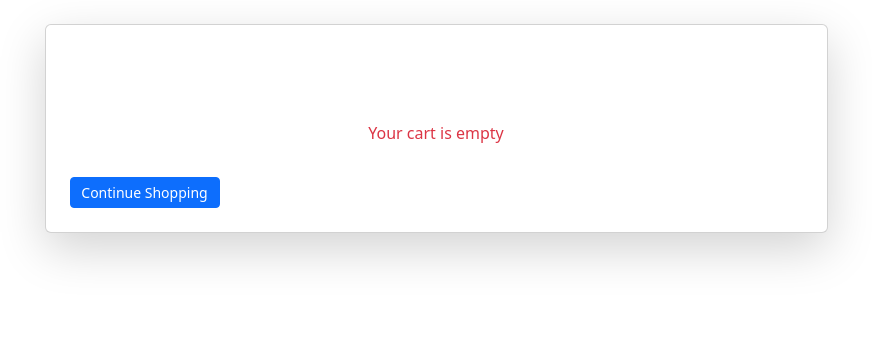
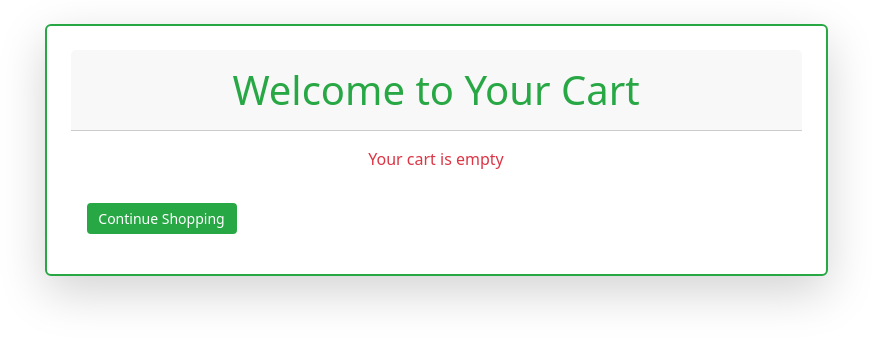
Before and after one commit to HarikaSu/React-final, a React (Create React App) app: page /cart in a window 1280 px wide. Shown: the top 344 px of the page, without its empty margins (204-1076 px from the left). Built offline with nearby package versions, Linux system fonts and the light colour scheme.

Commit message:
cartchanges

```diff
--- a/src/project/CartPage.js
+++ b/src/project/CartPage.js
@@ -28,251 +28,8 @@
 //   };
 
 //   const calculateTotal = () => {
-//     return cart.reduce((total, item) => total + item.Price.INR * item.quantity, 0);
-//   };
-
-//   return (
-//     <div className="container mt-4">
-//       <h2>Your Shopping Cart</h2>
-//       {cart.length === 0 ? (
-//         <p className="text-center text-danger">Your cart is empty</p>
-//       ) : (
-//         <>
-//           <ul className="list-group">
-//             {cart.map((item) => (
-//               <li key={item.id} className="list-group-item d-flex justify-content-between align-items-center">
-//                 <span>
-//                   <img
-//                     src={item.Img_Url}
-//                     alt={item.Product_Name}
-//                     style={{ width: "50px", height: "50px", marginRight: "10px" }}
-//                   />
-//                   {item.Product_Name} - ₹{item.Price.INR}
-//                 </span>
-//                 <div className="d-flex align-items-center">
-//                   <button
-//                     className="btn btn-sm btn-outline-secondary"
-//                     onClick={() => decrementQuantity(item.id)}
-//                   >
-//                     -
-//                   </button>
-//                   <span className="mx-2">{item.quantity}</span>
-//                   <button
-//                     className="btn btn-sm btn-outline-secondary"
-//                     onClick={() => incrementQuantity(item.id)}
-//                   >
-//                     +
-//                   </button>
-//                 </div>
-//               </li>
-//             ))}
-//           </ul>
-//           <h4>Total: ₹{calculateTotal()}</h4>
-//         </>
-//       )}
-//       <button className="btn btn-primary mt-3" onClick={() => navigate("/home")}>
-//         Continue Shopping
-//       </button>
-//     </div>
-//   );
-// };
-
-// export default CartPage;
-// import React from "react";
-// import { useLocation, useNavigate } from "react-router-dom";
-
-// const CartPage = () => {
-//   const location = useLocation();
-//   const navigate = useNavigate();
-//   const [cart, setCart] = React.useState(location.state?.cart || []);
-
-//   const incrementQuantity = (id) => {
-//     setCart(
-//       cart.map((item) =>
-//         item.id === id ? { ...item, quantity: item.quantity + 1 } : item
-//       )
-//     );
-//   };
-
-//   const decrementQuantity = (id) => {
-//     setCart((prevCart) => {
-//       const updatedCart = prevCart
-//         .map((item) =>
-//           item.id === id
-//             ? { ...item, quantity: item.quantity > 0 ? item.quantity - 1 : 0 }
-//             : item
-//         )
-//         .filter((item) => item.quantity > 0);
-//       return updatedCart;
-//     });
-//   };
-
-//   const calculateTotal = () => {
-//     return cart.reduce((total, item) => total + item.Price.INR * item.quantity, 0);
-//   };
-
-//   return (
-//     <div className="container d-flex flex-column align-items-center justify-content-center min-vh-100">
-//       <div className="card p-4 shadow-lg" style={{ width: "50%" }}>
-//         <h2 className="text-center mb-4">Your Shopping Cart</h2>
-//         {cart.length === 0 ? (
-//           <p className="text-center text-danger">Your cart is empty</p>
-//         ) : (
-//           <>
-//             <ul className="list-group">
-//               {cart.map((item) => (
-//                 <li key={item.id} className="list-group-item d-flex justify-content-between align-items-center">
-//                   <span>
-//                     <img
-//                       src={item.Img_Url}
-//                       alt={item.Product_Name}
-//                       style={{ width: "50px", height: "50px", marginRight: "10px" }}
-//                     />
-//                     {item.Product_Name} - ₹{item.Price.INR}
-//                   </span>
-//                   <div className="d-flex align-items-center">
-//                     <button
-//                       className="btn btn-sm btn-outline-secondary"
-//                       onClick={() => decrementQuantity(item.id)}
-//                     >
-//                       -
-//                     </button>
-//                     <span className="mx-2">{item.quantity}</span>
-//                     <button
-//                       className="btn btn-sm btn-outline-secondary"
-//                       onClick={() => incrementQuantity(item.id)}
-//                     >
-//                       +
-//                     </button>
-//                   </div>
-//                 </li>
-//               ))}
-//             </ul>
-//             <h4 className="text-center mt-3">Total: ₹{calculateTotal()}</h4>
-//           </>
-//         )}
-//         <button className="btn btn-primary mt-3 w-100" onClick={() => navigate("/home")}>
-//           Continue Shopping
-//         </button>
-//       </div>
-//     </div>
-//   );
-// };
-
-// export default CartPage;
-// import React from "react";
-// import { useLocation, useNavigate } from "react-router-dom";
-
-// const CartPage = () => {
-//   const location = useLocation();
-//   const navigate = useNavigate();
-//   const [cart, setCart] = React.useState(location.state?.cart || []);
-
-//   const incrementQuantity = (id) => {
-//     setCart(
-//       cart.map((item) =>
-//         item.id === id ? { ...item, quantity: item.quantity + 1 } : item
-//       )
-//     );
-//   };
-
-//   const decrementQuantity = (id) => {
-//     setCart((prevCart) => {
-//       const updatedCart = prevCart
-//         .map((item) =>
-//           item.id === id
-//             ? { ...item, quantity: item.quantity > 0 ? item.quantity - 1 : 0 }
-//             : item
-//         )
-//         .filter((item) => item.quantity > 0);
-//       return updatedCart;
-//     });
-//   };
-
-//   const calculateTotal = () => {
-//     return cart.reduce((total, item) => total + item.Price.INR * item.quantity, 0);
-//   };
-
-//   return (
-//     <div className="container d-flex flex-column align-items-center justify-content-start min-vh-100 py-4 px-5">
-//       <div className="card p-4 shadow-lg w-75">
-//         <h2 className="text-center mb-4">Your Shopping Cart</h2>
-//         {cart.length === 0 ? (
-//           <p className="text-center text-danger">Your cart is empty</p>
-//         ) : (
-//           <>
-//             <ul className="list-group">
-//               {cart.map((item) => (
-//                 <li key={item.id} className="list-group-item d-flex justify-content-between align-items-center">
-//                   <span>
-//                     <img
-//                       src={item.Img_Url}
-//                       alt={item.Product_Name}
-//                       style={{ width: "50px", height: "50px", marginRight: "10px" }}
-//                     />
-//                     {item.Product_Name} - ₹{item.Price.INR}
-//                   </span>
-//                   <div className="d-flex align-items-center">
-//                     <button
-//                       className="btn btn-sm btn-outline-secondary"
-//                       onClick={() => decrementQuantity(item.id)}
-//                     >
-//                       -
-//                     </button>
-//                     <span className="mx-2">{item.quantity}</span>
-//                     <button
-//                       className="btn btn-sm btn-outline-secondary"
-//                       onClick={() => incrementQuantity(item.id)}
-//                     >
-//                       +
-//                     </button>
-//                   </div>
-//                 </li>
-//               ))}
-//             </ul>
-//             <h4 className="text-center mt-3">Total: ₹{calculateTotal()}</h4>
-//           </>
-//         )}
-//         <button className="btn btn-primary mt-3 w-100" onClick={() => navigate("/home")}>
-//           Continue Shopping
-//         </button>
-//       </div>
-//     </div>
-//   );
-// };
-
-// export default CartPage;
-// import React from "react";
-// import { useLocation, useNavigate } from "react-router-dom";
-
-// const CartPage = () => {
-//   const location = useLocation();
-//   const navigate = useNavigate();
-//   const [cart, setCart] = React.useState(location.state?.cart || []);
-
-//   const incrementQuantity = (id) => {
-//     setCart(
-//       cart.map((item) =>
-//         item.id === id ? { ...item, quantity: item.quantity + 1 } : item
-//       )
-//     );
-//   };
-
-//   const decrementQuantity = (id) => {
-//     setCart((prevCart) => {
-//       const updatedCart = prevCart
-//         .map((item) =>
-//           item.id === id
-//             ? { ...item, quantity: item.quantity > 0 ? item.quantity - 1 : 0 }
-//             : item
-//         )
-//         .filter((item) => item.quantity > 0);
-//       return updatedCart;
-//     });
-//   };
-
-//   const calculateTotal = () => {
-//     return cart.reduce((total, item) => total + item.Price.INR * item.quantity, 0);
+//     const total = cart.reduce((total, item) => total + item.Price.INR * item.quantity, 0);
+//     return total.toFixed(2); // Limits the total to two decimal places
 //   };
 
 //   return (
@@ -316,9 +73,8 @@
 //           </>
 //         )}
 //         <button className="btn btn-sm btn-primary mt-3 px-2" style={{ width: "150px" }} onClick={() => navigate("/home")}>
-//   Continue Shopping
-// </button>
-
+//           Continue Shopping
+//         </button>
 //       </div>
 //     </div>
 //   );
@@ -360,9 +116,16 @@ const CartPage = () => {
   };
 
   return (
-    <div className="container d-flex flex-column align-items-center justify-content-start min-vh-100 py-4 px-5">
-      <div className="card p-4 shadow-lg w-75">
-        <h2 className="text-center mb-4">Your Shopping Cart</h2>
+    <div className="container d-flex flex-column align-items-center justify-content-start min-vh-100 py-4 px-5" style={{ backgroundColor: "white" }}>
+      <div className="card p-4 shadow-lg w-75" style={{ backgroundColor: "white", border: "2px solid #28a745" }}>
+        {/* <div className="card-header text-center py-3" style={{ color: "rgb(40,167,69)" }}>
+          <h2 className="mb-0">Welcome to Your Cart</h2>
+        </div> */}
+        <div className="card-header text-center py-3">
+  <h2 className="mb-0" style={{ color: "#28a745" }}>Welcome to Your Cart</h2>
+</div>
+
+        <div className="card-body">
           {cart.length === 0 ? (
             <p className="text-center text-danger">Your cart is empty</p>
           ) : (
@@ -380,14 +143,14 @@ const CartPage = () => {
                     </span>
                     <div className="d-flex align-items-center">
                       <button
-                      className="btn btn-sm btn-outline-secondary"
+                        className="btn btn-sm btn-outline-success"
                         onClick={() => decrementQuantity(item.id)}
                       >
                         -
                       </button>
                       <span className="mx-2">{item.quantity}</span>
                       <button
-                      className="btn btn-sm btn-outline-secondary"
+                        className="btn btn-sm btn-outline-success"
                         onClick={() => incrementQuantity(item.id)}
                       >
                         +
@@ -399,9 +162,14 @@ const CartPage = () => {
               <h4 className="text-center mt-3">Total: ₹{calculateTotal()}</h4>
             </>
           )}
-        <button className="btn btn-sm btn-primary mt-3 px-2" style={{ width: "150px" }} onClick={() => navigate("/home")}>
+          <button
+            className="btn btn-sm mt-3 px-2"
+            style={{ backgroundColor: "#28a745", color: "white", width: "150px" }}
+            onClick={() => navigate("/home")}
+          >
             Continue Shopping
           </button>
+        </div>
       </div>
     </div>
   );
```
Lines whose indentation alone changed are shown as unchanged.
